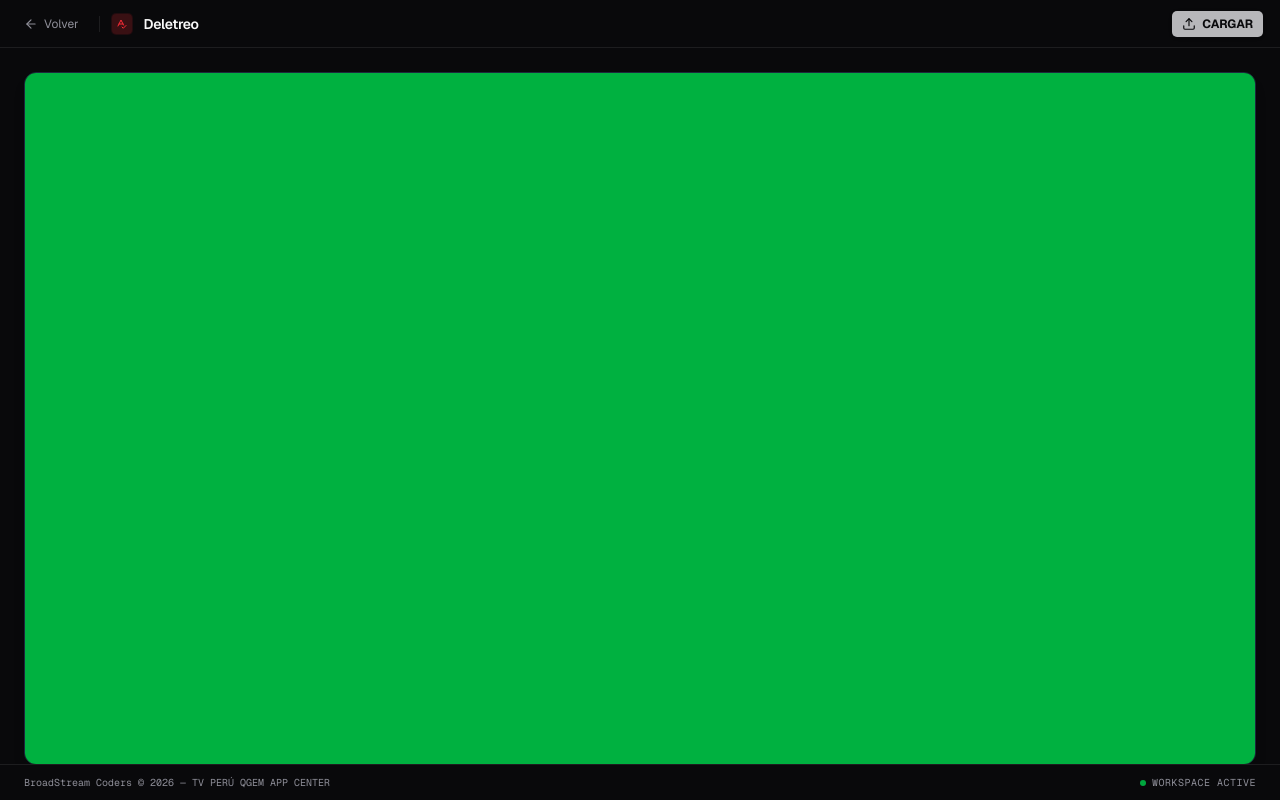
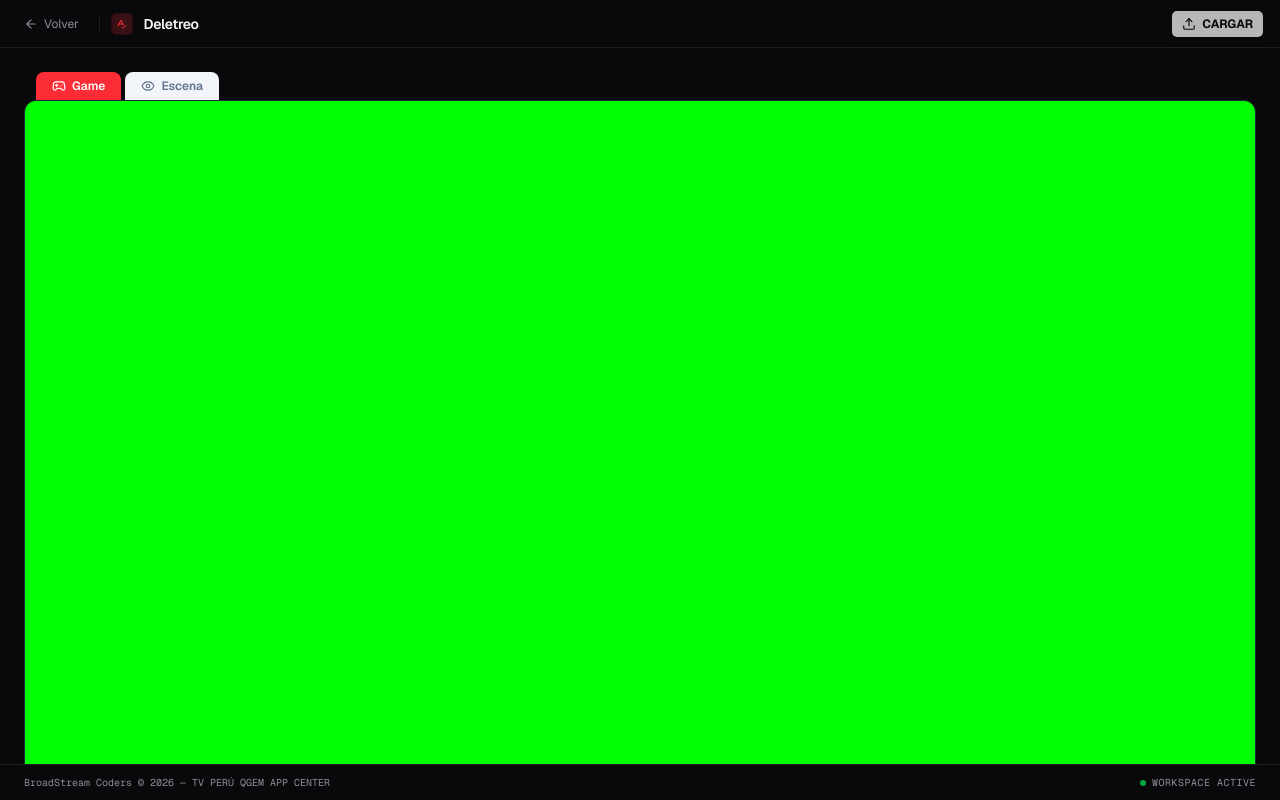
Before and after one commit to BroadStream-Coders/TvPeru-QGEM-Games, a Next.js app: page /workspaces/deletreo in a window 1280 px wide. Built offline with nearby package versions, Linux system fonts and the light colour scheme.

Commit message:
feat(deletreo): add ViewModeTabs component for toggling between game and escena views, update DeletreoPage layout and state management

```diff
--- a/src/app/workspaces/deletreo/components/PositionCard.tsx
+++ b/src/app/workspaces/deletreo/components/PositionCard.tsx
@@ -1,12 +1,10 @@
-import { Frame, Move, Eye, EyeOff } from "lucide-react";
+import { Frame, Move } from "lucide-react";
 import { NumberField } from "@/components/shared/NumberField";
 import { TransformValues, Vec2 } from "@/components/shared/Transform";
 
 export function PositionCard({
   transform,
   setAxis,
-  showGuides,
-  onToggleGuides,
   editMode,
   onToggleEdit,
 }: {
@@ -15,8 +13,6 @@ export function PositionCard({
     field: keyof TransformValues,
     axis: keyof Vec2,
   ) => (value: number) => void;
-  showGuides: boolean;
-  onToggleGuides: () => void;
   editMode: boolean;
   onToggleEdit: () => void;
 }) {
@@ -28,17 +24,6 @@ export function PositionCard({
           Posición
         </span>
         <div className="flex items-center gap-2">
-          <button
-            onClick={onToggleGuides}
-            title={showGuides ? "Ocultar guías" : "Mostrar guías"}
-            className={`flex items-center justify-center rounded-md p-1.5 transition-colors ${
-              showGuides
-                ? "bg-brand text-white"
-                : "border border-slate-300 bg-white text-slate-600 hover:bg-slate-100"
-            }`}
-          >
-            {showGuides ? <Eye size={14} /> : <EyeOff size={14} />}
-          </button>
           <button
             onClick={onToggleEdit}
             className={`flex items-center gap-1.5 rounded-md px-3 py-1.5 text-xs font-semibold transition-colors ${
--- /dev/null
+++ b/src/app/workspaces/deletreo/components/ViewModeTabs.tsx
@@ -0,0 +1,38 @@
+import { Gamepad2, Eye } from "lucide-react";
+
+export type ViewMode = "game" | "escena";
+
+const TABS: { mode: ViewMode; label: string; icon: typeof Gamepad2 }[] = [
+  { mode: "game", label: "Game", icon: Gamepad2 },
+  { mode: "escena", label: "Escena", icon: Eye },
+];
+
+export function ViewModeTabs({
+  mode,
+  onChange,
+}: {
+  mode: ViewMode;
+  onChange: (mode: ViewMode) => void;
+}) {
+  return (
+    <div className="flex items-end gap-1 pl-3">
+      {TABS.map(({ mode: m, label, icon: Icon }) => {
+        const active = mode === m;
+        return (
+          <button
+            key={m}
+            onClick={() => onChange(m)}
+            className={`flex items-center gap-1.5 rounded-t-lg px-4 py-1.5 text-xs font-semibold transition-colors ${
+              active
+                ? "bg-brand text-white"
+                : "bg-slate-100 text-slate-500 hover:bg-slate-200 hover:text-slate-700"
+            }`}
+          >
+            <Icon size={14} />
+            {label}
+          </button>
+        );
+      })}
+    </div>
+  );
+}
--- a/src/app/workspaces/deletreo/page.tsx
+++ b/src/app/workspaces/deletreo/page.tsx
@@ -27,6 +27,7 @@ import { StatusCard } from "./components/StatusCard";
 import { LegendCard } from "./components/LegendCard";
 import { PositionCard } from "./components/PositionCard";
 import { TextCard } from "./components/TextCard";
+import { ViewModeTabs, ViewMode } from "./components/ViewModeTabs";
 
 interface DeletreoGroup {
   words: string[];
@@ -49,10 +50,10 @@ export default function DeletreoPage() {
 
   const [background, setBackground] = useState<FullScreenBackground>({
     type: "color",
-    value: "#00B140",
+    value: "#01FF02",
   });
   const [editMode, setEditMode] = useState(false);
-  const [showGuides, setShowGuides] = useState(false);
+  const [viewMode, setViewMode] = useState<ViewMode>("game");
 
   const [transform, setTransform] = useState<TransformValues>({
     position: { ...HIDDEN_POS },
@@ -194,6 +195,8 @@ export default function DeletreoPage() {
 
   return (
     <main className="flex-1 p-6 overflow-auto flex flex-col gap-6">
+      <div className="mx-auto w-full max-w-[1280px]">
+        <ViewModeTabs mode={viewMode} onChange={setViewMode} />
         <FullScreen background={background}>
           <div ref={stageRef} className="absolute inset-0">
             <Transform
@@ -201,7 +204,7 @@ export default function DeletreoPage() {
               size={transform.size}
               pivot={transform.pivot}
               className={
-              showGuides || editMode
+                viewMode === "escena" || editMode
                   ? "border-2 border-dashed border-white/60"
                   : undefined
               }
@@ -231,6 +234,7 @@ export default function DeletreoPage() {
             </Transform>
           </div>
         </FullScreen>
+      </div>
 
       {/* Config */}
       <div className="grid grid-cols-1 lg:grid-cols-3 gap-4">
@@ -240,8 +244,6 @@ export default function DeletreoPage() {
         <PositionCard
           transform={transform}
           setAxis={setAxis}
-          showGuides={showGuides}
-          onToggleGuides={() => setShowGuides((v) => !v)}
           editMode={editMode}
           onToggleEdit={() => setEditMode((v) => !v)}
         />
```
Lines whose indentation alone changed are shown as unchanged.
